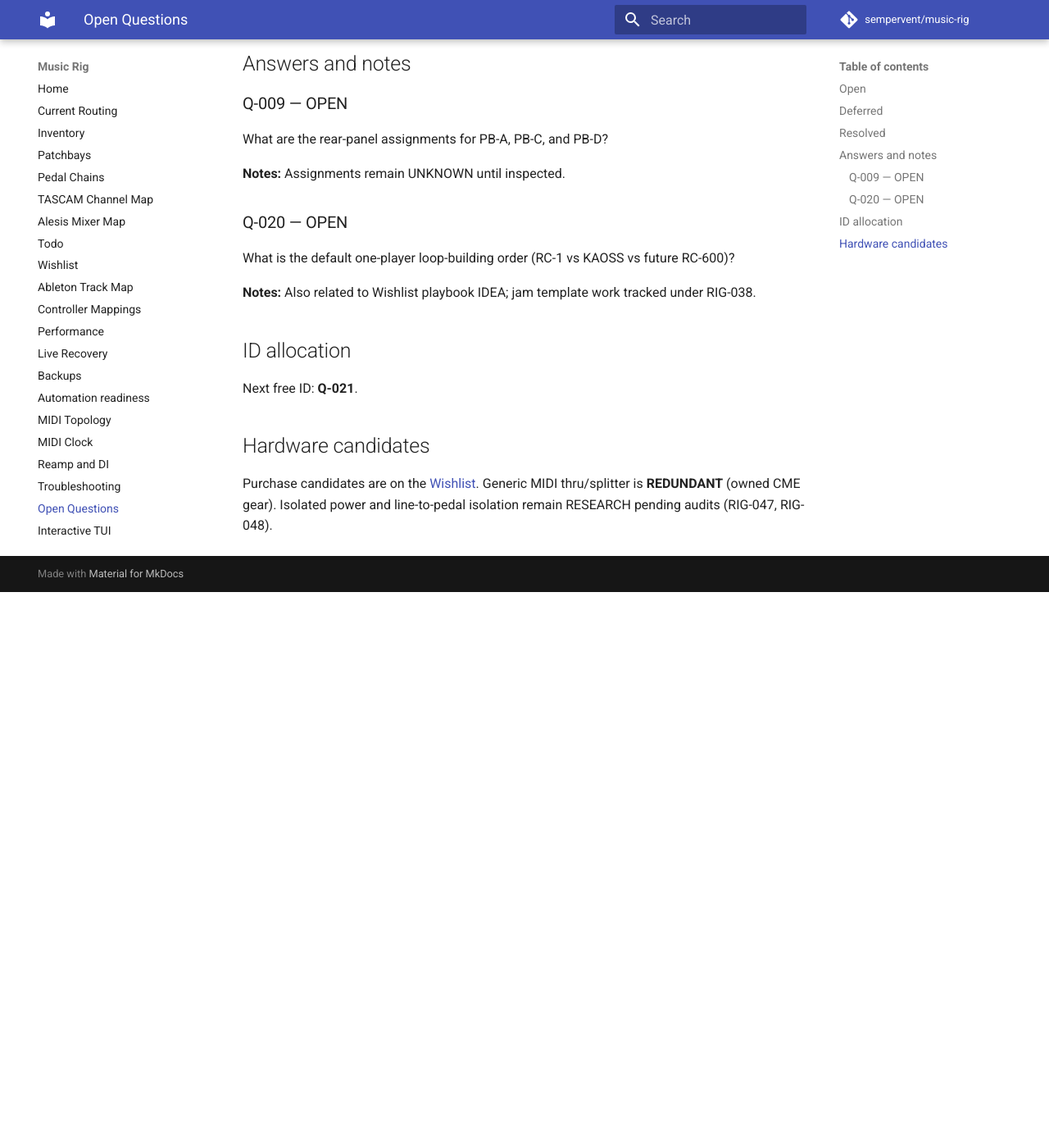
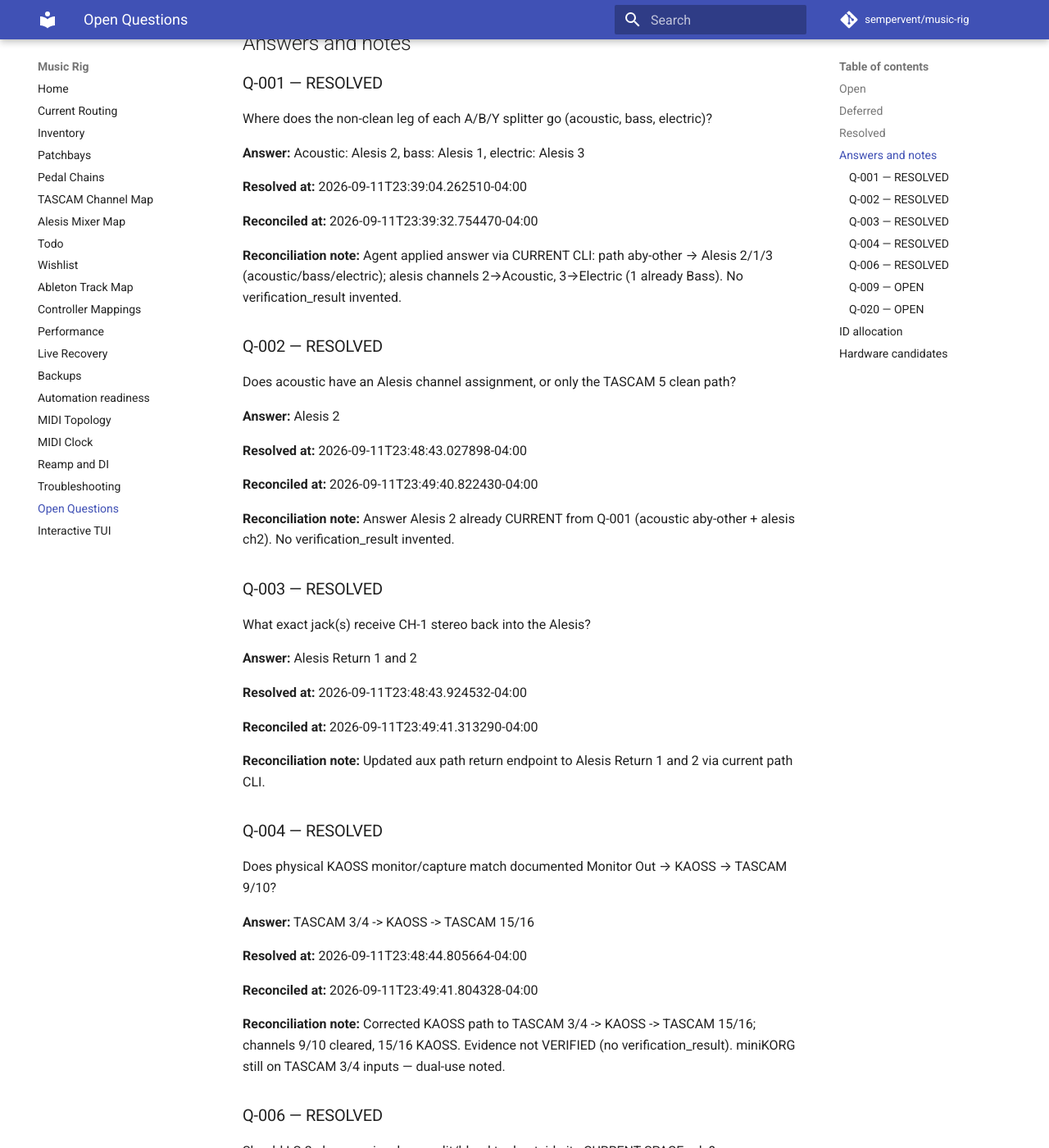
Before and after one commit to sempervent/music-rig, an MkDocs documentation site: the page built from docs/open-questions.md, in a window 1280 px wide and 1400 px high, scrolled down 2552 px. Shown: the whole window at 82% size. Built offline with MkDocs 1.6.1 and Material for MkDocs 9.7.7, drawn with Linux system fonts in a browser that asks for light colours; comment, search, counter and statistics services are not loaded; before the commit the page ends 3274 px from its top, so only the background shows below that; some of the changed text lies outside the part shown.

Commit message:
data: reconcile Q-001 A/B/Y routing
Also records approved follow-up reconciliations for Q-002, Q-003, Q-004, and Q-006 from the same human answering session. No verification_result invented.

Co-authored-by: Cursor <cursoragent@cursor.com>

```diff
--- a/docs/open-questions.md
+++ b/docs/open-questions.md
@@ -50,9 +45,73 @@ Resolving a question records an answer. It does **not** automatically rewrite CU
 
 | ID | Area | Question | Related TODOs | Related Changes |
 |---|---|---|---|---|
-| — | — | — | — | — |
+| Q-001 | Routing | Where does the non-clean leg of each A/B/Y splitter go (acoustic, bass, electric)? | RIG-003 | — |
+| Q-002 | Routing | Does acoustic have an Alesis channel assignment, or only the TASCAM 5 clean path? | RIG-008 | — |
+| Q-003 | Routing | What exact jack(s) receive CH-1 stereo back into the Alesis? | RIG-009 | — |
+| Q-004 | Routing | Does physical KAOSS monitor/capture match documented Monitor Out → KAOSS → TASCAM 9/10? | RIG-010 | — |
+| Q-006 | Routing | Should LS-2 also remain a bass split/blend tool outside its CURRENT SPACE role? | RIG-025 | — |
 
 ## Answers and notes
+
+### Q-001 — RESOLVED
+
+Where does the non-clean leg of each A/B/Y splitter go (acoustic, bass, electric)?
+
+**Answer:** Acoustic: Alesis 2, bass: Alesis 1, electric: Alesis 3
+
+**Resolved at:** 2026-09-11T23:39:04.262510-04:00
+
+**Reconciled at:** 2026-09-11T23:39:32.754470-04:00
+
+**Reconciliation note:** Agent applied answer via CURRENT CLI: path aby-other → Alesis 2/1/3 (acoustic/bass/electric); alesis channels 2→Acoustic, 3→Electric (1 already Bass). No verification_result invented.
+
+### Q-002 — RESOLVED
+
+Does acoustic have an Alesis channel assignment, or only the TASCAM 5 clean path?
+
+**Answer:** Alesis 2
+
+**Resolved at:** 2026-09-11T23:48:43.027898-04:00
+
+**Reconciled at:** 2026-09-11T23:49:40.822430-04:00
+
+**Reconciliation note:** Answer Alesis 2 already CURRENT from Q-001 (acoustic aby-other + alesis ch2). No verification_result invented.
+
+### Q-003 — RESOLVED
+
+What exact jack(s) receive CH-1 stereo back into the Alesis?
+
+**Answer:** Alesis Return 1 and 2
+
+**Resolved at:** 2026-09-11T23:48:43.924532-04:00
+
+**Reconciled at:** 2026-09-11T23:49:41.313290-04:00
+
+**Reconciliation note:** Updated aux path return endpoint to Alesis Return 1 and 2 via current path CLI.
+
+### Q-004 — RESOLVED
+
+Does physical KAOSS monitor/capture match documented Monitor Out → KAOSS → TASCAM 9/10?
+
+**Answer:** TASCAM 3/4 -> KAOSS -> TASCAM 15/16
+
+**Resolved at:** 2026-09-11T23:48:44.805664-04:00
+
+**Reconciled at:** 2026-09-11T23:49:41.804328-04:00
+
+**Reconciliation note:** Corrected KAOSS path to TASCAM 3/4 -> KAOSS -> TASCAM 15/16; channels 9/10 cleared, 15/16 KAOSS. Evidence not VERIFIED (no verification_result). miniKORG still on TASCAM 3/4 inputs — dual-use noted.
+
+### Q-006 — RESOLVED
+
+Should LS-2 also remain a bass split/blend tool outside its CURRENT SPACE role?
+
+**Answer:** no, it is only in SPACE
+
+**Resolved at:** 2026-09-11T23:48:45.715212-04:00
+
+**Reconciled at:** 2026-09-11T23:49:42.282222-04:00
+
+**Reconciliation note:** Descriptive decision: LS-2 SPACE-only; no CURRENT topology change.
 
 ### Q-009 — OPEN
 
```
Also changed, not shown: other parts of docs/open-questions.md (+0 -5 lines), docs/alesis-mixer-map.md (+2 -2 lines), docs/current-routing.md (+13 -12 lines), docs/pedal-chains.md (+0 -1 lines), docs/tascam-channel-map.md (+4 -4 lines), docs/todo.md (+5 -7 lines), 5 other files.
